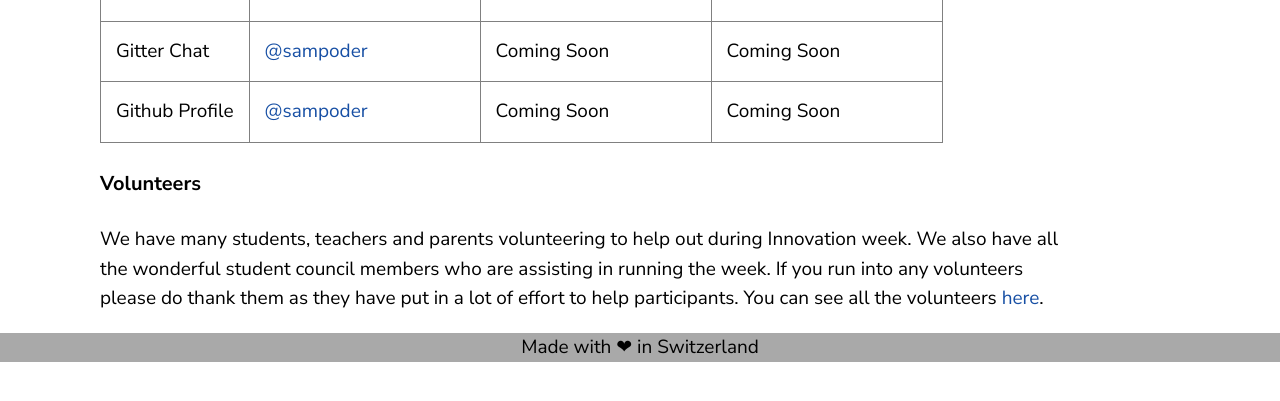
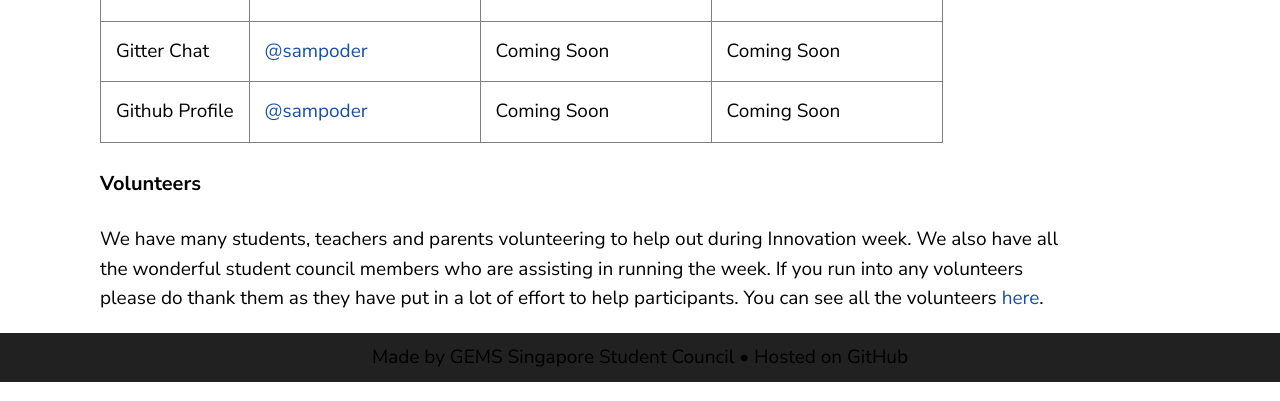
Before and after one commit to gemssingaporestudentcouncil/innovationweek2020, a Jekyll site: the page built from index.md, in a window 1280 px wide and 900 px high, scrolled down 1457 px, cut to the strip 499-900 px from the top of the window. Built offline with Jekyll 4.4.1, drawn with Linux system fonts in a browser that asks for light colours; before the commit the page ends 2318 px from its top, so only the background shows below that.

Commit message:
Update page.html

```diff
--- a/_layouts/page.html
+++ b/_layouts/page.html
@@ -17,8 +17,8 @@
 			{{ content }}
 		</div>
 	</main>
-	<footer style = "background-color: darkgrey;"><center>
-	Made with ❤ in Switzerland
+	<footer style = "background-color: #212121;"><center>
+		<p style ="padding: 10px">Made by GEMS Singapore Student Council • Hosted on GitHub</p>
 	</center></footer>
 </body>
 </html>
```
